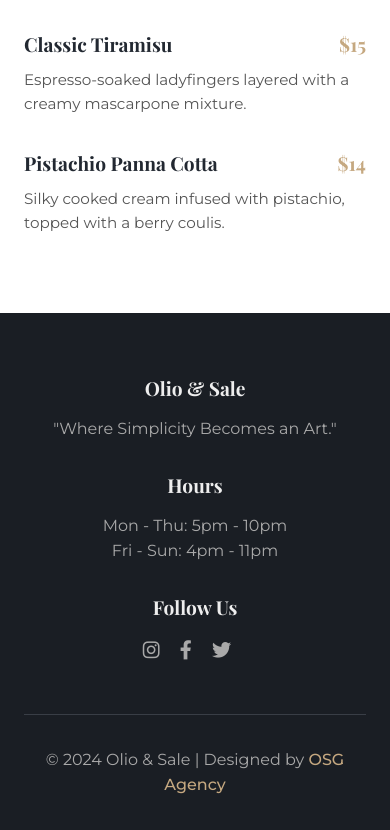
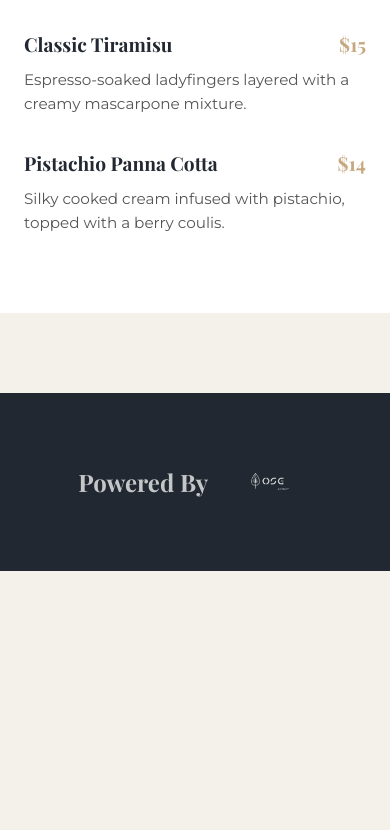
Before and after one commit to SabaB4ridze/Restour, a plain HTML site: page menu.html in a window 390 px wide. Shown: the part 1944-2774 px from the top of the page. After the commit the page ends 2515 px from the top, so only its background shows below. Drawn offline with nearby package versions, Linux system fonts and the light colour scheme.

Commit message:
New Foote

```diff
--- a/menu.html
+++ b/menu.html
@@ -120,31 +120,11 @@
         </section>
     </main>
 
-    <footer class="footer">
-        <div class="container">
-            <div class="footer-content">
-                <div class="footer-section">
-                    <h4>Olio & Sale</h4>
-                    <p>"Where Simplicity Becomes an Art."</p>
-                </div>
-                <div class="footer-section">
-                    <h4>Hours</h4>
-                    <p>Mon - Thu: 5pm - 10pm</p>
-                    <p>Fri - Sun: 4pm - 11pm</p>
-                </div>
-                <div class="footer-section">
-                    <h4>Follow Us</h4>
-                    <div class="social-icons">
-                        <a href="#"><i class="fab fa-instagram"></i></a>
-                        <a href="#"><i class="fab fa-facebook-f"></i></a>
-                        <a href="#"><i class="fab fa-twitter"></i></a>
-                    </div>
-                </div>
-            </div>
-            <div class="footer-bottom">
-                <p>© 2024 Olio & Sale | Designed by <a href="#" class="osg-link">OSG Agency</a></p>
-            </div>
-        </div>
+    <footer class="site-footer">
+            <a href="YOUR_AGENCY_WEBSITE_URL" class="footer-credit" target="_blank" rel="noopener noreferrer" title="Powered by OSG Agency">
+                <p class="powered-by-text">Powered By</p>
+                <img src="OsgPhoto.png" alt="OSG Agency Logo" class="agency-logo">
+            </a>
     </footer>
 
 </body>
--- a/script.js
+++ b/script.js
@@ -2,6 +2,7 @@ document.addEventListener('DOMContentLoaded', () => {
 
     // --- Sticky Header ---
     const header = document.querySelector('.header');
+    if (header) {
         window.addEventListener('scroll', () => {
             // We add a check to not remove the dark background on the menu page
             if (window.scrollY > 50) {
@@ -10,32 +11,36 @@ document.addEventListener('DOMContentLoaded', () => {
                 header.classList.remove('scrolled');
             }
         });
+    }
 
-    // --- Hamburger Menu for Mobile ---
+    // --- Hamburger Menu for Mobile (Corrected Logic) ---
     const hamburger = document.querySelector('.hamburger');
     const navbar = document.querySelector('.navbar');
     const navLinks = document.querySelectorAll('.nav-list a');
 
+    if (hamburger && navbar) {
         hamburger.addEventListener('click', () => {
             navbar.classList.toggle('active');
-        hamburger.querySelector('i').classList.toggle('fa-bars');
-        hamburger.querySelector('i').classList.toggle('fa-times');
+            // This class prevents the main page from scrolling when the menu is open
+            document.body.classList.toggle('no-scroll');
         });
+    }
 
     // Close mobile menu when a link is clicked
+    if (navLinks.length > 0 && navbar) {
         navLinks.forEach(link => {
             link.addEventListener('click', () => {
                 if (navbar.classList.contains('active')) {
                     navbar.classList.remove('active');
-                hamburger.querySelector('i').classList.remove('fa-times');
-                hamburger.querySelector('i').classList.add('fa-bars');
+                    document.body.classList.remove('no-scroll');
                 }
             });
         });
+    }
 
     // --- Animate on Scroll ---
     const animatedElements = document.querySelectorAll('.animate');
-
+    if (animatedElements.length > 0) {
         const observerOptions = {
             root: null, // viewport
             rootMargin: '0px',
@@ -54,5 +59,6 @@ document.addEventListener('DOMContentLoaded', () => {
         animatedElements.forEach(el => {
             observer.observe(el);
         });
+    }
 
 });
--- a/style.css
+++ b/style.css
@@ -1,4 +1,17 @@
-/* --- Global Styles & Variables --- */
+
+html {
+    height: 100%;
+}
+
+body {
+    min-height: 100%;
+    display: flex;
+    flex-direction: column;
+}
+
+main {
+    flex-grow: 1; /* This is the magic part! It pushes the footer down. */
+}/* --- Global Styles & Variables --- */
 :root {
     --primary-color: #222831; /* Deep Charcoal */
     --secondary-color: #F4F1EA; /* Warm Off-White */
@@ -29,6 +42,11 @@ body {
     color: var(--text-color);
     line-height: 1.6;
     overflow-x: hidden;
+}
+
+/* Added to prevent scrolling when mobile menu is open */
+body.no-scroll {
+    overflow: hidden;
 }
 
 h1, h2, h3, h4 {
@@ -286,14 +304,41 @@ section#hero {
 .reservation-form input, .reservation-form select { width: 100%; padding: 1rem; border: 1px solid #555; border-radius: 5px; background-color: #393E46; color: var(--light-text-color); font-family: var(--font-body); }
 .reservation-form button { grid-column: 1 / -1; width: 100%; }
 
-/* --- Footer --- */
-.footer { background-color: #1a1e24; color: #a9a9a9; padding: 4rem 0 2rem; }
-.footer-content { display: grid; grid-template-columns: repeat(auto-fit, minmax(250px, 1fr)); gap: 2rem; margin-bottom: 3rem; }
-.footer-section h4 { color: var(--light-text-color); font-size: 1.2rem; margin-bottom: 1rem; }
-.social-icons a { color: #a9a9a9; font-size: 1.2rem; margin-right: 1rem; transition: color 0.3s ease; }
-.social-icons a:hover { color: var(--accent-color); }
-.footer-bottom { text-align: center; border-top: 1px solid #393E46; padding-top: 2rem; }
-.osg-link { color: var(--accent-color); text-decoration: none; font-weight: 500; }
+/* --- REVISED FOOTER --- */
+.site-footer {
+    background-color: var(--primary-color);
+    padding: 4rem 2rem;
+    margin-top: 5rem;
+    text-align: center;
+}
+
+.footer-credit {
+    display: inline-flex;
+    align-items: center;
+    text-decoration: none;
+    color: var(--light-text-color);
+    opacity: 0.8; /* Start slightly faded to add life on hover */
+    transition: opacity 0.3s ease, transform 0.3s ease;
+}
+
+.footer-credit:hover {
+    opacity: 1; /* Fully visible on hover */
+    transform: scale(1.05); /* Add a more lively scaling effect */
+}
+
+.powered-by-text {
+    font-family: var(--font-heading); /* Use the elegant heading font */
+    font-size: 1.5rem; /* Make it more prominent and stylish */
+    font-weight: 700;
+    margin: 0;
+    line-height: 1; /* Adjust line-height for the larger font */
+}
+
+.agency-logo {
+    height: 150px; /* A larger, more visible logo size */
+    display: block;
+}
+
 
 /* --- Animations --- */
 @keyframes fadeInDown { from { opacity: 0; transform: translateY(-30px); } to { opacity: 1; transform: translateY(0); } }
@@ -329,11 +374,10 @@ section#hero {
     .about-image {
         max-width: 450px; /* Adjust this value as needed */
         width: 90%;       /* Use a percentage for flexibility */
-        margin: 0 ;
-        margin-right: auto;    /* This is the key to centering a block element */
+        margin: 0 auto;   /* This is the key to centering a block element */
     }
     .about-text {
-        margin-left: 50px;
+       margin: 0 auto; /* Center the text block as well */
     }
     .menu-category-grid { grid-template-columns: 1fr; }
 }
@@ -354,11 +398,60 @@ section#hero {
     .nav-list { flex-direction: column; justify-content: center; align-items: center; height: 100%; gap: 2.5rem; }
     .nav-list a { font-size: 1.5rem; }
     .reservation-form { grid-template-columns: 1fr; }
+
+    /* ▼▼▼ THESE ARE THE ONLY CSS CHANGES ▼▼▼ */
+    /* By default, hide the close icon */
+    .hamburger .fa-times {
+        display: none;
+    }
+    /* When the menu is active, hide the bars icon... */
+    .navbar.active ~ .hamburger .fa-bars {
+        display: none;
+    }
+    /* ...and show the close icon. */
+    .navbar.active ~ .hamburger .fa-times {
+        display: block;
+    }
+    /* ▲▲▲▲▲▲▲▲▲▲▲▲▲▲▲▲▲▲▲▲▲▲▲▲▲▲▲▲▲▲▲▲▲▲▲ */
 }
 @media (max-width: 480px) {
     .hero-content h1 { font-size: 2.5rem; }
     .about-text h2 { font-size: 2rem; }
     .btn { padding: 0.6rem 1.4rem; font-size: 0.9rem; }
-    .footer-content { text-align: center; }
-    .social-icons { margin: 0 auto; display: inline-block; }
+
+    .powered-by-text {
+        font-size: 1.5rem; /* Adjust footer text for small screens */
+    }
+    .agency-logo {
+        height: 50px; /* Adjust footer logo for small screens */
+    }
 }
+@media (max-width: 550px){
+    .footer-credit {
+    /* Use 'inline-grid' so it can be centered by its parent's 'text-align: center' */
+    display: inline-grid;
+
+    /* THIS IS THE FIX: Create two columns, sized to fit their content */
+    grid-template-columns: auto auto;
+
+    /* Vertically align the items in the middle of the grid row */
+    align-items: center;
+
+    /* Add a nice space between the two columns */
+    gap: 1rem;
+
+    /* Your other styles are still great */
+    text-decoration: none;
+    color: var(--light-text-color);
+    opacity: 0.8;
+    transition: opacity 0.3s ease, transform 0.3s ease;
+}
+
+/* Remember your footer needs to be a centering container */
+.site-footer {
+    background-color: var(--primary-color);
+    padding: 4rem 2rem;
+    margin-top: 5rem;
+    text-align: center; /* This centers the inline-grid */
+}
+}
```
Also changed, not shown: index.html (+8 -53 lines), OsgPhoto.png (added). Lines whose indentation alone changed are shown as unchanged.
